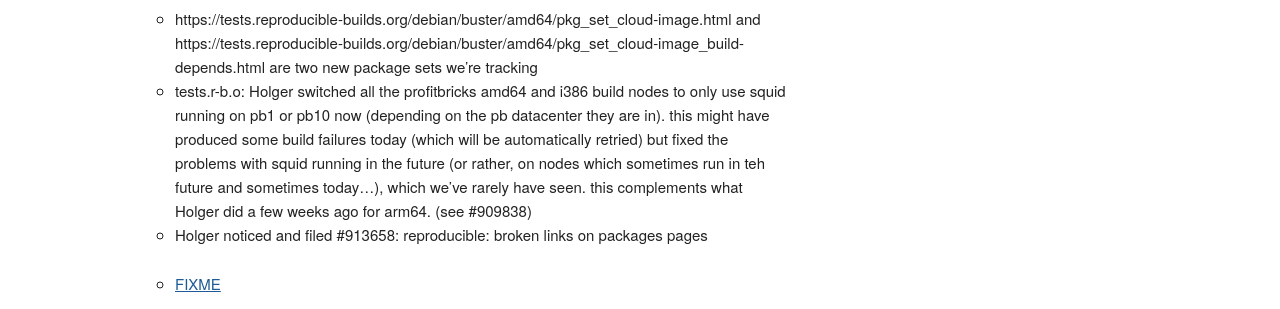
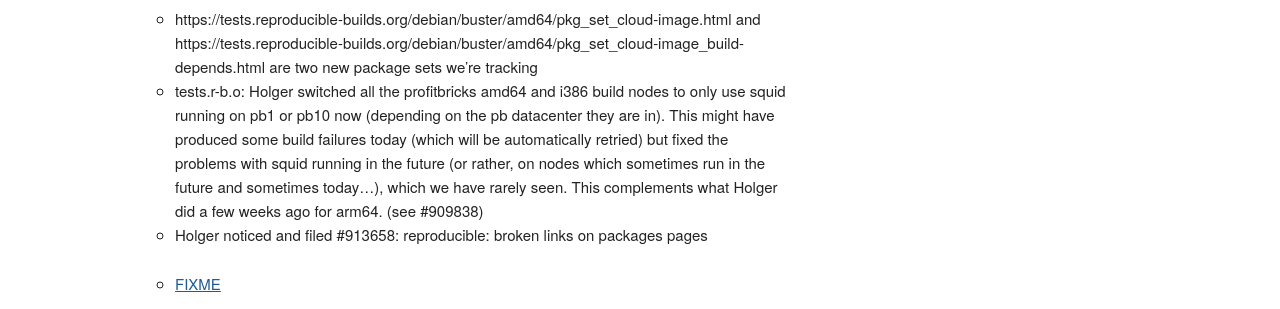
Before and after one commit to prototypefund/reproducible-website, a Jekyll site: the page built from _blog/posts/186.md, in a window 1280 px wide. Shown: the part 687-996 px from the top of the page. Built offline with Jekyll 4.4.1, drawn with Linux system fonts in a browser that asks for light colours; some web fonts are replaced.

Commit message:
186: fix typo and grammar

```diff
--- a/_blog/posts/186.md
+++ b/_blog/posts/186.md
@@ -14,7 +14,7 @@
 * t.r-b.o:
 
  * https://tests.reproducible-builds.org/debian/buster/amd64/pkg_set_cloud-image.html and https://tests.reproducible-builds.org/debian/buster/amd64/pkg_set_cloud-image_build-depends.html are two new package sets we're tracking
- * tests.r-b.o: Holger switched all the profitbricks amd64 and i386 build nodes to only use squid running on pb1 or pb10 now (depending on the pb datacenter they are in). this might have produced some build failures today (which will be automatically retried) but fixed the problems with squid running in the future (or rather, on nodes which sometimes run in teh future and sometimes today...), which we've rarely have seen. this complements what Holger did a few weeks ago for arm64. (see #909838)
+ * tests.r-b.o: Holger switched all the profitbricks amd64 and i386 build nodes to only use squid running on pb1 or pb10 now (depending on the pb datacenter they are in). This might have produced some build failures today (which will be automatically retried) but fixed the problems with squid running in the future (or rather, on nodes which sometimes run in the future and sometimes today...), which we have rarely seen. This complements what Holger did a few weeks ago for arm64. (see #909838)
  * Holger noticed and filed #913658: reproducible: broken links on packages pages
 
 
```
